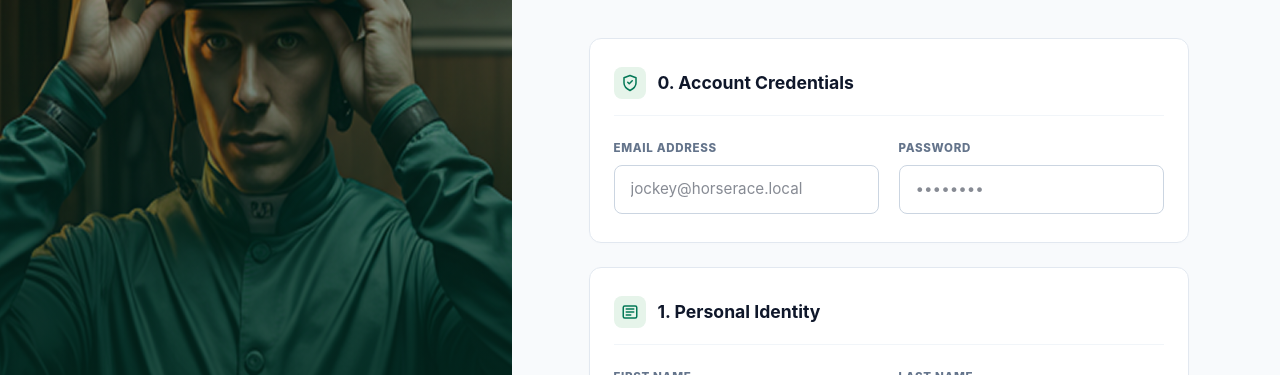
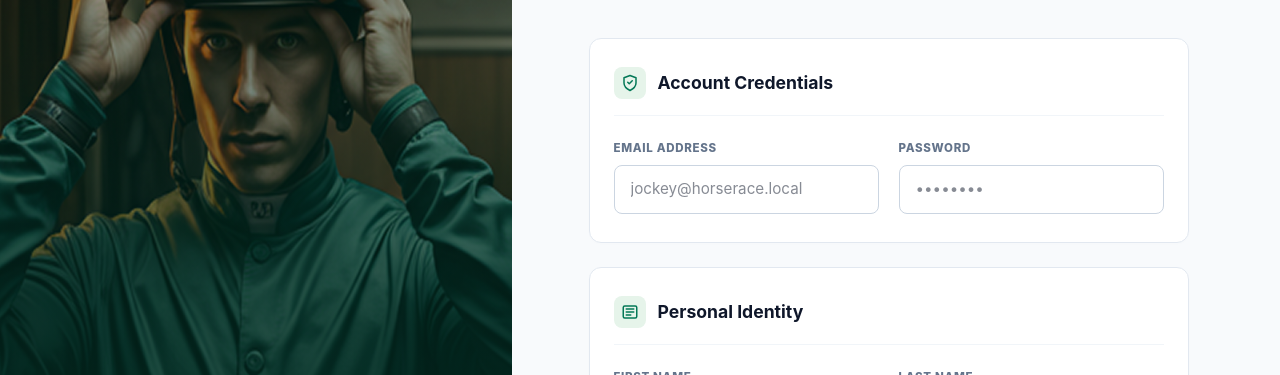
Before and after one commit to SWP391-SUM26/HorseRace_FE, a React (Vite) app: page /jockey-register in a window 1280 px wide. Shown: the part 125-500 px from the top of the page. Built offline with nearby package versions, Linux system fonts and the light colour scheme; no server answers.

Commit message:
clean up jockey registration section titles

```diff
--- a/src/pages/auth/JockeyRegistrationPage.jsx
+++ b/src/pages/auth/JockeyRegistrationPage.jsx
@@ -97,7 +97,7 @@ export default function JockeyRegistrationPage() {
                   <div className={styles.headerIconWrapper}>
                     <ShieldCheckIcon />
                   </div>
-                  <h3 className={styles.cardTitle}>0. Account Credentials</h3>
+                  <h3 className={styles.cardTitle}>Account Credentials</h3>
                 </div>
 
                 <div className={styles.cardBody}>
@@ -143,7 +143,7 @@ export default function JockeyRegistrationPage() {
                   <div className={styles.headerIconWrapper}>
                     <IdCardIcon />
                   </div>
-                  <h3 className={styles.cardTitle}>1. Personal Identity</h3>
+                  <h3 className={styles.cardTitle}>Personal Identity</h3>
                 </div>
 
                 <div className={styles.cardBody}>
@@ -247,7 +247,7 @@ export default function JockeyRegistrationPage() {
                   <div className={styles.headerIconWrapper}>
                     <ClockIcon />
                   </div>
-                  <h3 className={styles.cardTitle}>2. Experience</h3>
+                  <h3 className={styles.cardTitle}>Experience</h3>
                 </div>
 
                 <div className={styles.cardBody}>
@@ -311,7 +311,7 @@ export default function JockeyRegistrationPage() {
                   <div className={styles.headerIconWrapper}>
                     <ShieldCheckIcon />
                   </div>
-                  <h3 className={styles.cardTitle}>3. Credentials</h3>
+                  <h3 className={styles.cardTitle}>Credentials</h3>
                 </div>
 
                 <div className={styles.cardBody}>
```
